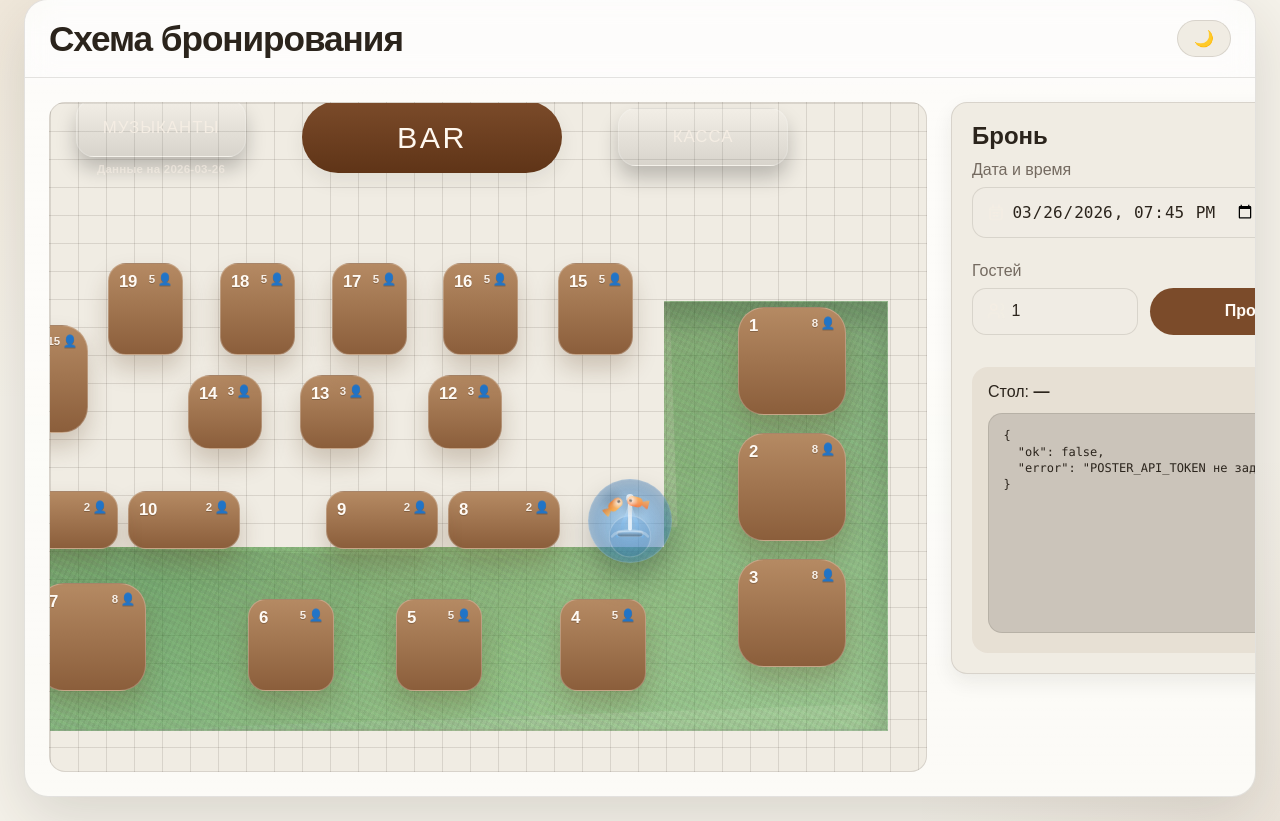
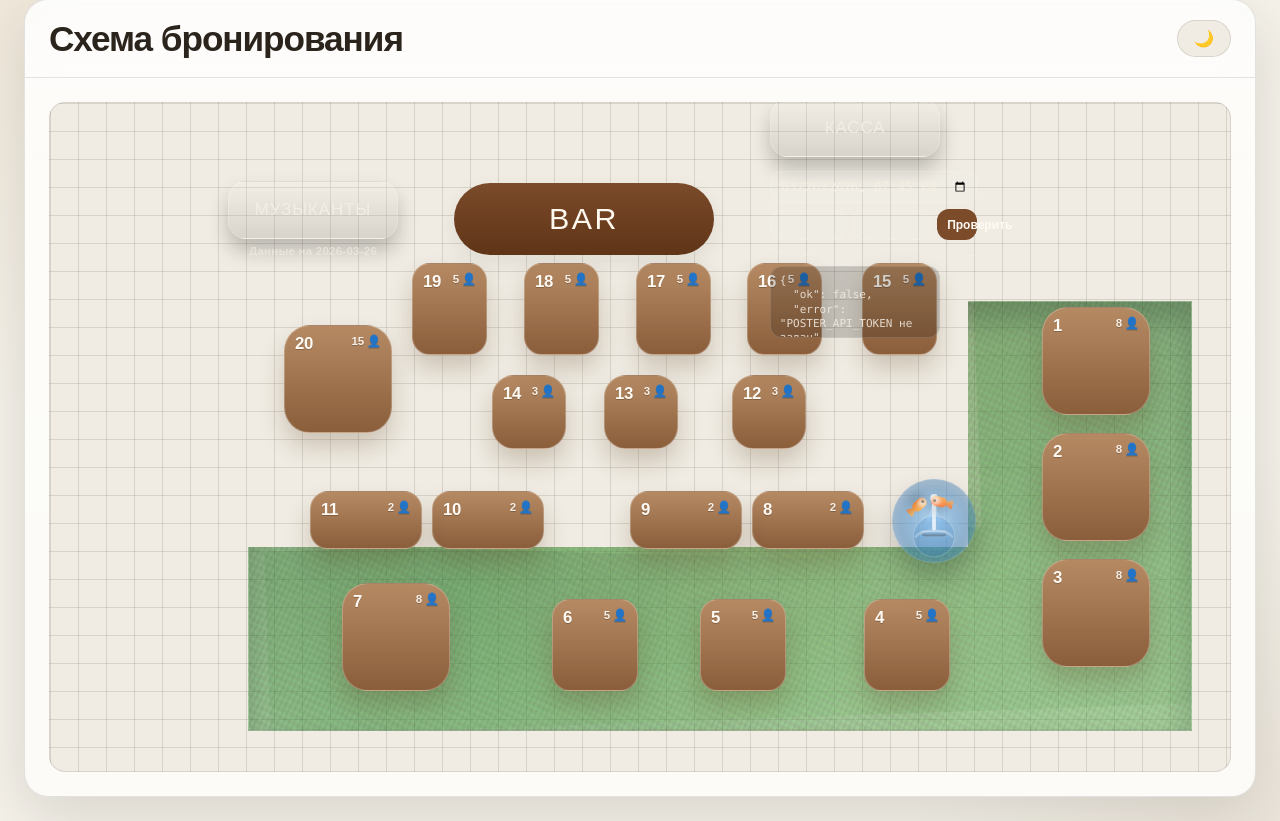
Before and after one commit to zapleoceo/veranda_my, a PHP site: page /TableReservation.php in a window 1280 px wide. Shown: the part 25-846 px from the top of the page. Run offline with PHP 8.4, Linux system fonts and the light colour scheme; data that the repository does not hold is empty; some libraries are stand-ins or nearby versions; some web fonts are replaced.

Commit message:
TableReservation: move booking controls under cash station and remove sidebar card

```diff
--- a/TableReservation.php
+++ b/TableReservation.php
@@ -773,7 +773,7 @@
     .layout {
       padding: var(--space-6);
       display: grid;
-      grid-template-columns: 1fr 280px;
+      grid-template-columns: 1fr;
       gap: var(--space-6);
     }
 
@@ -931,6 +931,64 @@
       letter-spacing: 0.02em;
       text-transform: none;
       color: rgba(245,238,228,0.62);
+    }
+
+    .cash-controls {
+      width: 170px;
+      display: grid;
+      gap: 6px;
+      margin-top: 8px;
+    }
+    .cash-controls input[type="datetime-local"],
+    .cash-controls input[type="number"] {
+      width: 100%;
+      border-radius: 12px;
+      border: 1px solid rgba(255,255,255,0.14);
+      background: rgba(255,255,255,0.06);
+      color: rgba(245,238,228,0.92);
+      padding: 0.45rem 0.55rem;
+      font-size: 12px;
+      outline: none;
+    }
+    .cash-controls input[type="datetime-local"] { padding-left: 0.6rem; background-image: none; }
+    .cash-controls input[type="number"] { padding-left: 0.6rem; background-image: none; }
+    .cash-row {
+      display: flex;
+      gap: 6px;
+      align-items: center;
+    }
+    .cash-row .dur { width: 62px; }
+    .cash-row .gst { width: 58px; }
+    .cash-controls .btn {
+      padding: 0.52rem 0.65rem;
+      font-size: 12px;
+      border-radius: 12px;
+      width: auto;
+      min-width: 0;
+    }
+    .cash-meta {
+      display: flex;
+      justify-content: space-between;
+      gap: 8px;
+      font-family: var(--font-body);
+      font-size: 11px;
+      color: rgba(245,238,228,0.70);
+      text-transform: none;
+      letter-spacing: 0;
+      margin-top: 2px;
+    }
+    .cash-text {
+      width: 170px;
+      border-radius: 12px;
+      border: 1px solid rgba(255,255,255,0.14);
+      background: rgba(0,0,0,0.18);
+      color: rgba(245,238,228,0.86);
+      padding: 0.45rem 0.55rem;
+      font-size: 11px;
+      line-height: 1.3;
+      min-height: 72px;
+      resize: none;
+      font-family: ui-monospace, SFMono-Regular, Menlo, Monaco, Consolas, "Liberation Mono", "Courier New", monospace;
     }
     .mini-loader {
       width: 10px;
@@ -1430,53 +1488,31 @@
             <button class="table small-vertical" style="left: 663px; top: 336px;" data-table="19"><span class="num">19</span><span class="cap"></span></button>
             <button class="table large" style="left: 758px; top: 258px;" data-table="20"><span class="num">20</span><span class="cap"></span></button>
 
-            <div class="bar-row" aria-hidden="true">
+            <div class="bar-row">
               <div class="station-wrap">
                 <div class="side-station">Музыканты</div>
                 <div class="station-sub"><span id="busyDateLabel">Данные на —</span><span class="mini-loader" id="busyDateLoader" hidden></span></div>
               </div>
               <div class="bar">BAR</div>
-              <div class="side-station">Касса</div>
+              <div class="station-wrap">
+                <div class="side-station">Касса</div>
+                <div class="cash-controls">
+                  <input type="datetime-local" id="resDate" aria-label="Дата и время">
+                  <div class="cash-row">
+                    <input class="dur" type="number" id="resDuration" min="0.5" max="12" step="0.5" value="2" aria-label="Длительность (ч)">
+                    <input class="gst" type="number" id="resGuests" min="1" max="30" placeholder="1" value="1" aria-label="Гостей">
+                    <button class="btn btn-primary" id="checkBtn" type="button">Проверить</button>
+                  </div>
+                  <div class="cash-meta">
+                    <div>Стол: <strong id="selectedTable">—</strong></div>
+                    <div id="statusLine">—</div>
+                  </div>
+                  <textarea id="resultText" class="cash-text" readonly></textarea>
+                </div>
+              </div>
             </div>
           </div>
         </div>
-
-        <aside class="sidebar">
-          <div class="card">
-            <h2>Бронь</h2>
-            <div class="dt-row">
-              <label class="dt-label">
-                Дата и время
-                <input type="datetime-local" id="resDate">
-              </label>
-              <label class="dt-dur">
-                Длительность (ч)
-                <input type="number" id="resDuration" min="0.5" max="12" step="0.5" value="2">
-              </label>
-            </div>
-            <div id="stepGuests" hidden>
-              <div class="guest-row">
-                <label class="guest-label">
-                  Гостей
-                  <input type="number" id="resGuests" min="1" max="30" placeholder="1" value="1">
-                </label>
-                <button class="btn btn-primary" id="checkBtn" type="button">Проверить</button>
-              </div>
-            </div>
-            <div class="actions" id="stepCheck" hidden></div>
-            <div class="selected-output">
-              <div style="display:flex; justify-content: space-between; gap: 10px; align-items: baseline; flex-wrap: wrap;">
-                <div>Стол: <strong id="selectedTable">—</strong></div>
-                <div style="color:var(--color-text-muted); font-size: var(--text-sm);" id="statusLine">—</div>
-              </div>
-              <div style="margin-top: var(--space-3);">
-                <textarea id="resultText" readonly></textarea>
-              </div>
-            </div>
-          </div>
-
-
-        </aside>
       </section>
     </main>
   </div>
```
